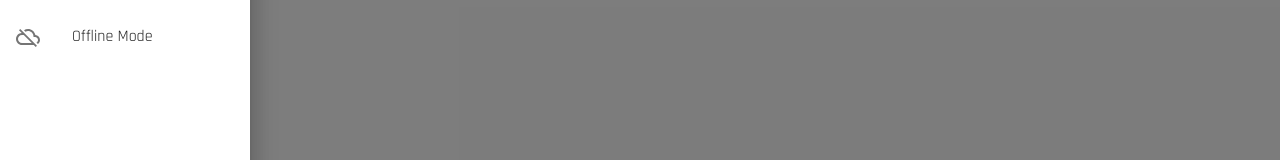
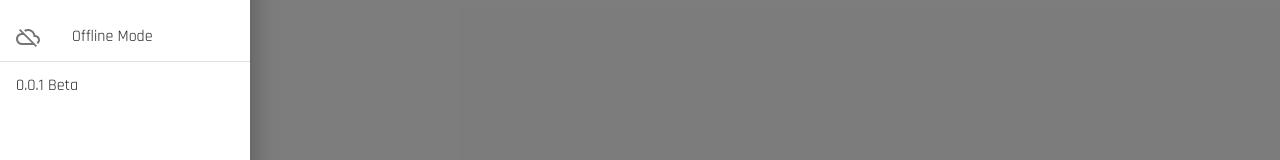
Before and after one commit to Pandaphobic/react-inventory-mgr, a React (Create React App) app in the folder frontend/: page / in a window 1280 px wide. Both pictures are taken after a click on the button 48 px from the left and 32 px from the top of the page. Shown: the part 204-364 px from the top of the page. Built offline with nearby package versions, Linux system fonts and the light colour scheme.

Commit message:
version showing in drawer

```diff
--- a/frontend/src/components/CollapsibleTable.js
+++ b/frontend/src/components/CollapsibleTable.js
@@ -206,10 +206,11 @@ const tableHeader = {
   paddingLeft: "0px",
 };
 
-export default function CollapsibleTable(props) {
+export default function CollapsibleTable() {
   const [state, setState] = useContext(Context);
 
   if (state.inventory !== []) {
+    console.log(state);
     importJSON(state.inventory);
   }
 
--- a/frontend/src/components/DrawerMenu.js
+++ b/frontend/src/components/DrawerMenu.js
@@ -54,22 +54,8 @@ export default function TemporaryDrawer() {
   const handleOpenModal = () => setOpenModal(true);
   const handleCloseModal = () => setOpenModal(false);
 
-  // const TextFile = () => {
-  //   const element = document.createElement("a");
-  //   const file = new Blob(
-  //     ,
-  //     {
-  //       type: "text/plain",
-  //     }
-  //   );
-  //   element.href = URL.createObjectURL(file);
-  //   element.download = "myFile.json";
-  //   document.body.appendChild(JSON.stringify(inventoryState["inventory"])); // Required for this to work in FireFox
-  //   element.click();
-  // };
-
   const handleExport = () => {
-    console.log(JSON.stringify(JSON.stringify(inventoryState["inventory"])));
+    // console.log(JSON.stringify(JSON.stringify(inventoryState["inventory"])));
     var blob = new Blob([`${JSON.stringify(inventoryState["inventory"])}`], {
       type: "text/plain;charset=utf-8",
     });
@@ -137,6 +123,10 @@ export default function TemporaryDrawer() {
           </ListItemIcon>
           <ListItemText primary="Offline Mode" />
         </ListItem>
+        <Divider />
+        <ListItem button key="Version Number">
+          <ListItemText primary={`${inventoryState["version"]}`} />
+        </ListItem>
       </List>
     </div>
   );
--- a/frontend/src/components/UploadComponent.js
+++ b/frontend/src/components/UploadComponent.js
@@ -8,13 +8,13 @@ export default function UploadComponent() {
   const [filename, setFilename] = useState("");
 
   // *********** FILE HANDLING ********* //
-  function UploadJSON({ children }) {
+  function UploadJSON() {
     const handleChange = e => {
       const fileReader = new FileReader();
       setFilename(e.target.files[0].name);
       fileReader.readAsText(e.target.files[0], "UTF-8");
       fileReader.onload = e => {
-        console.log("e.target.result", e.target.result);
+        // console.log("e.target.result", e.target.result);
         setFiles(e.target.result);
       };
     };
@@ -29,7 +29,8 @@ export default function UploadComponent() {
 
   const handleYes = () => {
     if (files.length > 0) {
-      setState({ inventory: JSON.parse(files) });
+      setState({ ...state, inventory: JSON.parse(files) });
+
       setFiles("");
     }
   };
@@ -44,10 +45,11 @@ export default function UploadComponent() {
 
       {files.length > 0 ? (
         <>
-          <p>
-            Would you like to upload <strong>{filename}</strong>?
-          </p>
           <Grid container spacing={2}>
+            <Grid item xs={12}>
+              Would you like to upload {filename}?
+            </Grid>
+
             <Grid item xs={6}>
               <Button fullWidth variant="outlined" onClick={handleNo}>
                 No
--- a/frontend/src/contexts/Store.js
+++ b/frontend/src/contexts/Store.js
@@ -2,6 +2,7 @@ import React, { useState } from "react";
 
 const initialState = {
   inventory: [],
+  version: "0.0.1 Beta",
 };
 
 export const Context = React.createContext();
```
